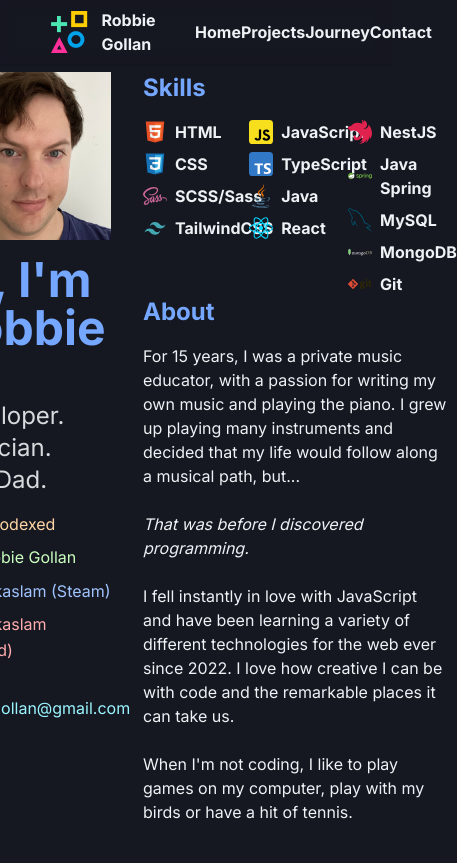
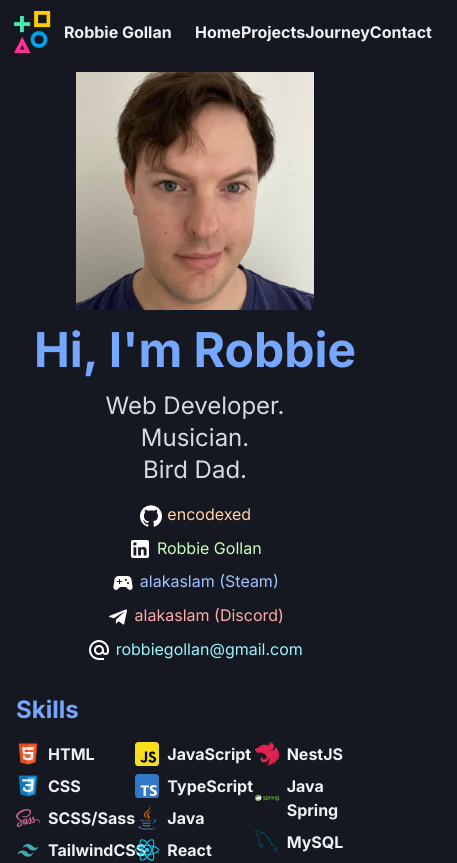
Before and after one commit to encodexed/alakaslam-portfolio, a Next.js app: page / in a window 390 px wide. Shown: the top 863 px of the page, 457 px wide, since content can reach past the window. Built offline with nearby package versions, Linux system fonts and the light colour scheme.

Commit message:
adds more responsiveness to home page

```diff
--- a/src/app/components/Navbar/index.tsx
+++ b/src/app/components/Navbar/index.tsx
@@ -6,7 +6,7 @@ const Navbar = () => {
 	const navLinksStyle = "font-bold cursor-pointer no-underline";
 
 	return (
-		<nav className='text-brand-body flex justify-between w-full max-w-6xl mx-20'>
+		<nav className='text-brand-body flex justify-between w-full max-w-6xl mx-2 sm:mx-20'>
 			<Link href='/'>
 				<div className='flex justify-between items-center'>
 					<Image
--- a/src/app/containers/ContentWrapper/index.tsx
+++ b/src/app/containers/ContentWrapper/index.tsx
@@ -1,7 +1,7 @@
 const ContentWrapper = ({ children }: any) => {
 	return (
 		<main className='flex justify-center'>
-			<div className='mt-16 max-w-6xl mx-20'>{children}</div>
+			<div className='mt-16 max-w-6xl mx-4 sm:mx-20'>{children}</div>
 		</main>
 	);
 };
--- a/src/app/page.tsx
+++ b/src/app/page.tsx
@@ -26,25 +26,28 @@ import Mongo from "../../public/images/skills-icons/mongodb.svg";
 import MySQL from "../../public/images/skills-icons/mysql.svg";
 import Git from "../../public/images/skills-icons/git.svg";
 import SkillIcon from "./components/SkillIcon";
-import { Button } from "@mui/material";
 
 const page = () => {
 	return (
 		<>
 			<Header />
 			<ContentWrapper>
-				<section className='text-brand-body flex py-2 gap-8'>
-					<div className='flex flex-col w-1/3 gap-4'>
-						<Image src={Me} alt='A picture of me' />
-						<h1 className='text-5xl text-brand-heading font-bold'>
+				<section className='text-brand-body flex flex-col sm:items-start sm:flex-row py-2 gap-8'>
+					<div className='flex flex-col w-full sm:w-1/3 gap-4'>
+						<div className='m-auto w-2/3 sm:w-full'>
+							<Image src={Me} alt='A picture of me' />
+						</div>
+						<h1 className='text-center sm:text-left text-5xl text-brand-heading font-bold'>
 							Hi, I&apos;m Robbie
 						</h1>
-						<h2 className='text-2xl text-brand-sub'>
-							Web Developer. <br />
-							Musician. <br />
-							Bird Dad.
+						<h2 className='text-2xl text-brand-sub w-3/4 m-auto sm:w-full'>
+							<ul className='text-center sm:text-left'>
+								<li>Web Developer.</li>
+								<li>Musician.</li>
+								<li>Bird Dad.</li>
+							</ul>
 						</h2>
-						<ul className='flex flex-col gap-2'>
+						<ul className='flex flex-col gap-2 text-center sm:text-left'>
 							<li className='text-spectrum-2'>
 								<Link href='https://github.com/encodexed'>
 									<span className='text-white'>
@@ -86,7 +89,7 @@ const page = () => {
 						</ul>
 					</div>
 
-					<div className='flex flex-col gap-4 w-2/3'>
+					<div className='flex flex-col gap-4 w-full sm:w-2/3'>
 						<div>
 							<h2 className='text-2xl text-brand-heading mb-4 font-bold'>
 								Skills
```
